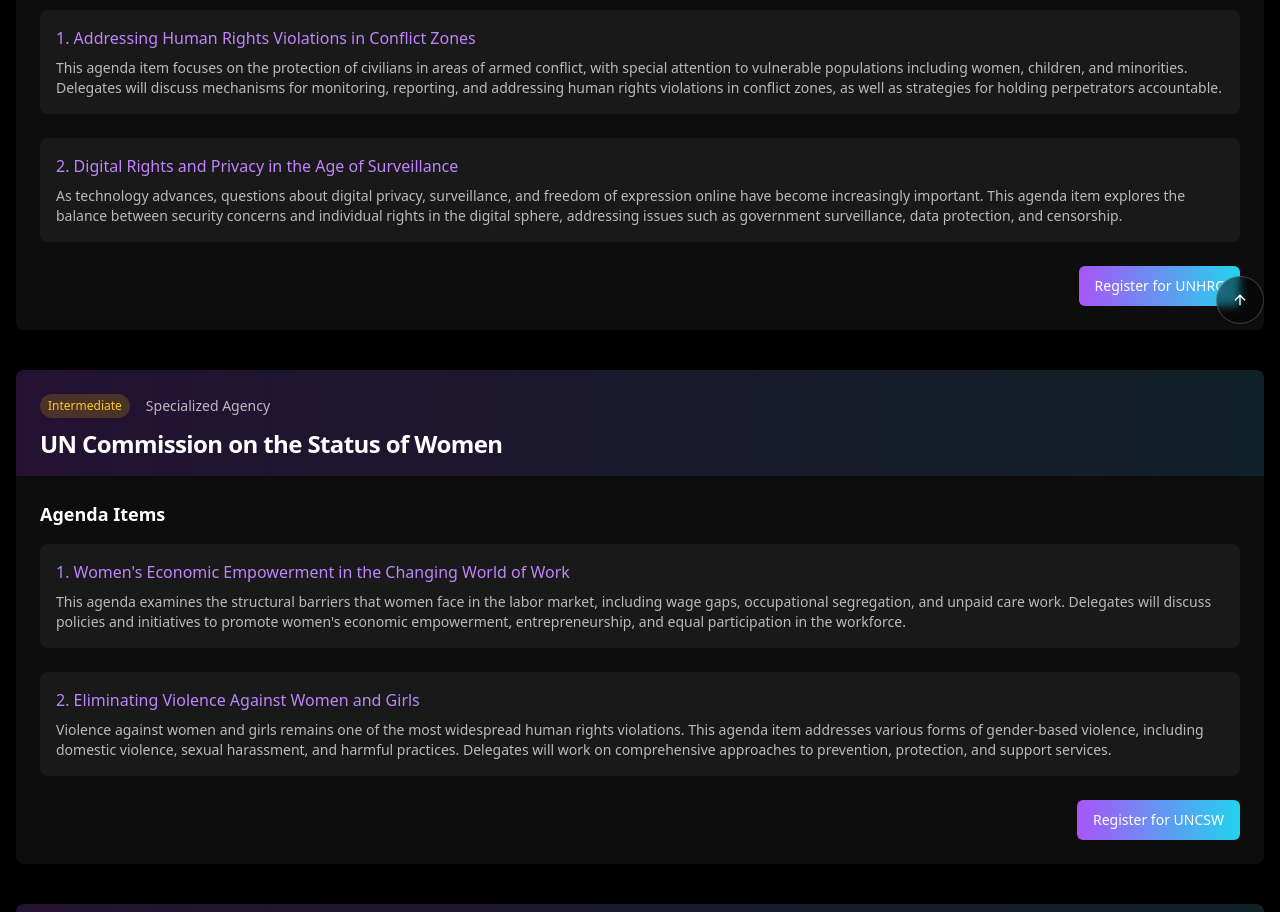
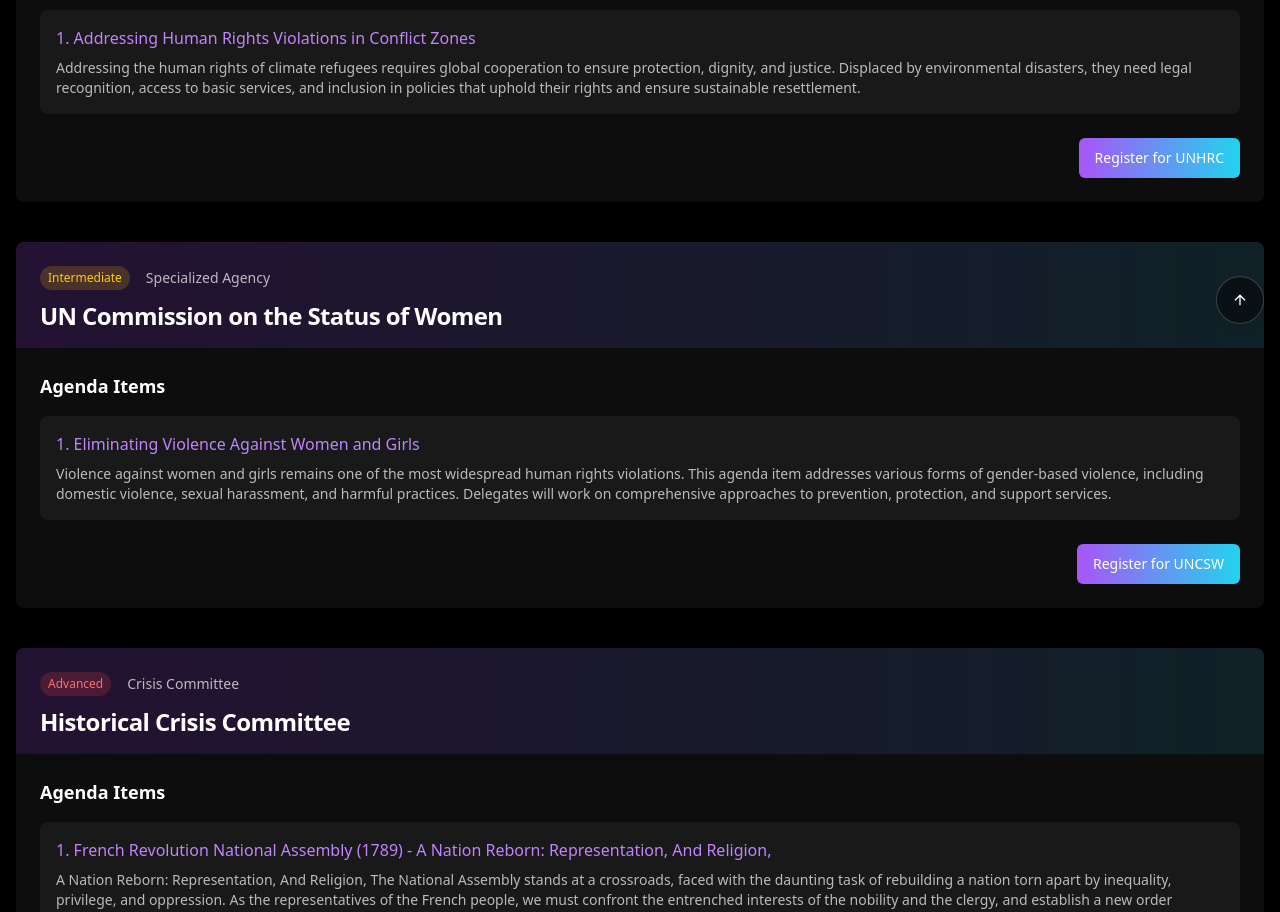
Before and after one commit to 0CODERKID/Zenith-MUN, a Next.js app: page /agendas in a window 1280 px wide. Shown: the part 460-1372 px from the top of the page. Built offline with nearby package versions, Linux system fonts and the light colour scheme.

Commit message:
wow update

```diff
--- a/app/agendas/page.tsx
+++ b/app/agendas/page.tsx
@@ -23,13 +23,9 @@ export default function AgendasPage() {
         {
           title: "Addressing Human Rights Violations in Conflict Zones",
           description:
-            "This agenda item focuses on the protection of civilians in areas of armed conflict, with special attention to vulnerable populations including women, children, and minorities. Delegates will discuss mechanisms for monitoring, reporting, and addressing human rights violations in conflict zones, as well as strategies for holding perpetrators accountable.",
+            "Addressing the human rights of climate refugees requires global cooperation to ensure protection, dignity, and justice. Displaced by environmental disasters, they need legal recognition, access to basic services, and inclusion in policies that uphold their rights and ensure sustainable resettlement."
         },
-        {
-          title: "Digital Rights and Privacy in the Age of Surveillance",
-          description:
-            "As technology advances, questions about digital privacy, surveillance, and freedom of expression online have become increasingly important. This agenda item explores the balance between security concerns and individual rights in the digital sphere, addressing issues such as government surveillance, data protection, and censorship.",
-        },
+
       ],
     },
     {
@@ -39,11 +35,7 @@ export default function AgendasPage() {
       level: "Intermediate",
       levelColor: "text-yellow-400 bg-yellow-500/20",
       agendas: [
-        {
-          title: "Women's Economic Empowerment in the Changing World of Work",
-          description:
-            "This agenda examines the structural barriers that women face in the labor market, including wage gaps, occupational segregation, and unpaid care work. Delegates will discuss policies and initiatives to promote women's economic empowerment, entrepreneurship, and equal participation in the workforce.",
-        },
+
         {
           title: "Eliminating Violence Against Women and Girls",
           description:
@@ -59,9 +51,9 @@ export default function AgendasPage() {
       levelColor: "text-red-400 bg-red-500/20",
       agendas: [
         {
-          title: "The Cuban Missile Crisis, 1962",
+          title: "French Revolution National Assembly (1789) - A Nation Reborn: Representation, And  Religion, ",
           description:
-            "Delegates will be transported back to October 1962, at the height of the Cold War, when the United States discovered Soviet nuclear missiles in Cuba. As members of either the US Executive Committee or the Soviet Presidium, delegates will navigate this tense standoff that brought the world to the brink of nuclear war. The committee will explore alternative historical outcomes based on delegates' decisions.",
+            "A Nation Reborn: Representation, And  Religion, The National Assembly stands at a crossroads, faced with the daunting task of rebuilding a nation torn apart by inequality, privilege, and oppression. As the representatives of the French people, we must confront the entrenched interests of the nobility and the clergy, and establish a new order founded on the principles of representation, equality, and justice",
         },
       ],
     },
@@ -77,11 +69,7 @@ export default function AgendasPage() {
           description:
             "IP delegates will be assigned to cover specific committees, conducting interviews with delegates and chairs, writing articles, and producing multimedia content. They will report on key debates, resolutions, and behind-the-scenes developments throughout the conference.",
         },
-        {
-          title: "Digital Media Production",
-          description:
-            "In addition to written reporting, IP delegates will create digital content including photography, social media posts, and video interviews. This agenda focuses on presenting MUN proceedings in engaging, accessible formats for the wider delegate body.",
-        },
+
       ],
     },
   ]
```
